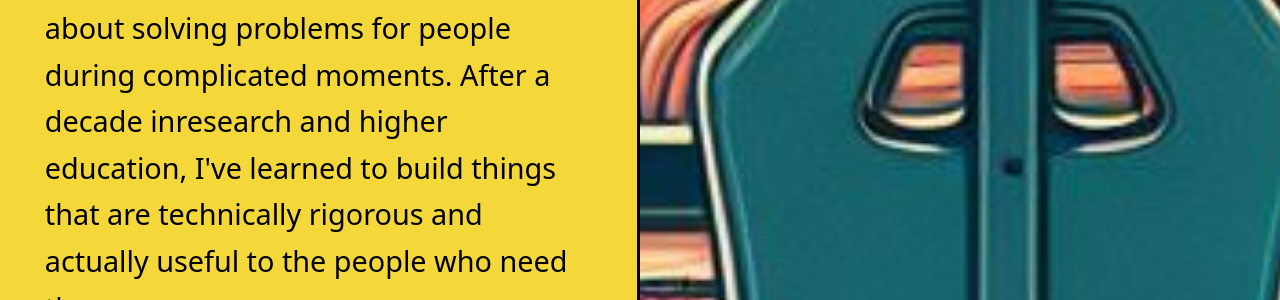
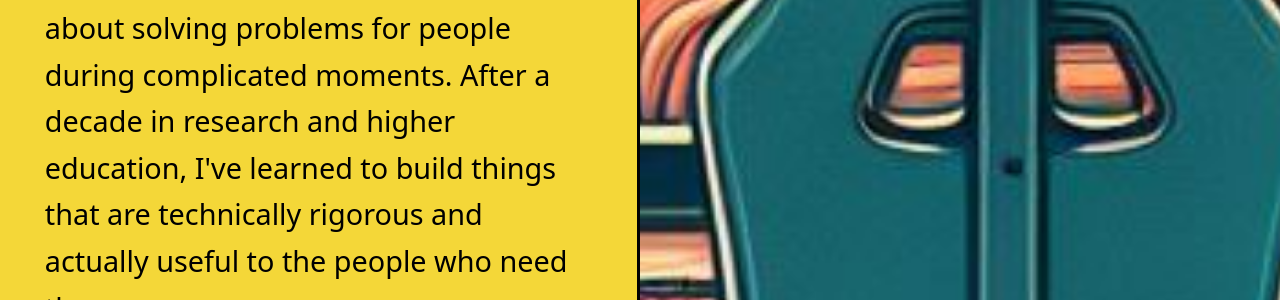
Before and after one commit to dpfens/dpfens.github.io, a Jekyll site: the page built from about.md, in a window 1280 px wide. Shown: the part 2228-2528 px from the top of the page. Built offline with Jekyll 4.4.1, drawn with Linux system fonts in a browser that asks for light colours; some web fonts are replaced; some of the changed text lies outside the part shown.

Commit message:
corrects a typo

```diff
--- a/about.md
+++ b/about.md
@@ -7,7 +7,7 @@ layout: default
     <div class="hero-left hero-content hero-top d-flex flex-column justify-content-center border-lg-3 border-end-lg border-lg-black py-4 min-vh-50">
         <h1 class="headline">Small-town developer building tomorrow's tech</h1>
         <p class="tagline">I'm Doug Fenstermacher, and I build software from a place where the internet still goes out when it storms.  Growing up in rural Gloucester, Virginia where I downloaded MS-DOS games on dial-up as a child, taught me that great technology works everywhere</p>
-        <p class="tagline">I spent high school working at a funeral home, which sounds like a non sequitur until you realize that both jobs are about solving problems for people during complicated moments. After a decade inresearch and higher education, I've learned to build things that are technically rigorous and actually useful to the people who need them.</p>
+        <p class="tagline">I spent high school working at a funeral home, which sounds like a non sequitur until you realize that both jobs are about solving problems for people during complicated moments. After a decade in research and higher education, I've learned to build things that are technically rigorous and actually useful to the people who need them.</p>
     </div>
     <div class="hero-right hero-content hero-bottom px-0 pt-0 min-vh-50 h-lg-100">
         <img class="w-100 h-100 object-fit-cover" src="/assets/img/1cdaab4b-605f-4c49-92fb-338f65ddf1b6.jpeg">
```
